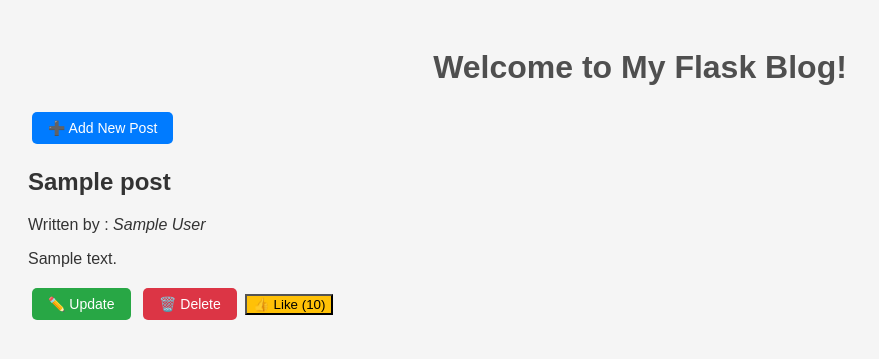
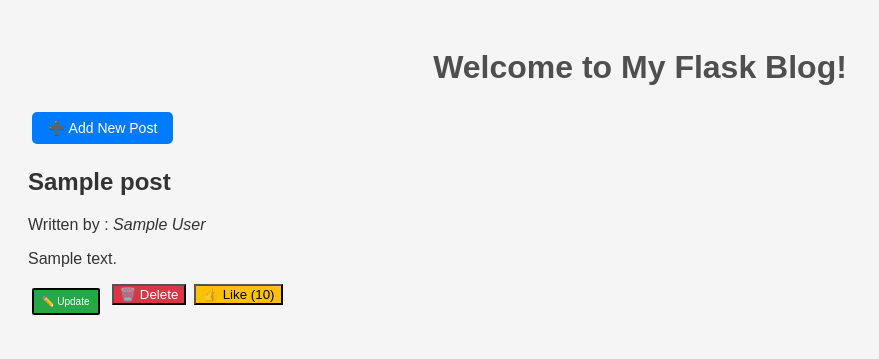
Before and after one commit to saifan340/Masterblog, a Flask app: template templates/index.html in a window 1280 px wide. Shown: the top 359 px of the page, without its empty margins (0-879 px from the left). Run offline with Flask 3, Linux system fonts and the light colour scheme; the template is opened without the code that fills it: most values are stand-ins (such as "Sample title", 1, 10 or a date in 2020).

Commit message:
modified

```diff
--- a/app.py
+++ b/app.py
@@ -1,19 +1,27 @@
 from flask import Flask, render_template, request, redirect, url_for
 import json
 
+app = Flask(__name__)
 
-app = Flask(__name__)
 
 def load_posts():
     """Opens the json file and loads blog posts"""
-    with open("blog_posts.json", "r") as fileobj:
-        blog_posts = json.load(fileobj)
+    try:
+        with open("blog_posts.json", "r") as fileobj:
+            blog_posts = json.load(fileobj)
+    except FileNotFoundError:
+        print("Warning: 'blog_posts.json' not found. Returning empty list.")
+        blog_posts = []
+    except json.JSONDecodeError:
+        print("Error: Could not decode JSON. Returning empty list.")
+        blog_posts = []
     return blog_posts
+
 
 def save_blog_posts(posts):
     """Updates the json file"""
     with open('blog_posts.json', 'w') as fileobj:
-        json.dump(posts, fileobj)
+        json.dump(posts, fileobj, indent=4)
 
 
 def fetch_post_by_id(post_id):
@@ -25,45 +33,50 @@ def fetch_post_by_id(post_id):
     return None
 
 
-
 @app.route('/greeting')
 def hello_world():
     return 'Hello, World!'
 
+
 @app.route('/')
 def index():
+    """Renders the homepage with a list of all blog posts"""
     blog_posts = load_posts()
     return render_template('index.html', posts=blog_posts)
 
+
 @app.route('/add', methods=['GET', 'POST'])
 def add():
+    """Handles adding a new blog post via form submission"""
+    if request.method == 'POST':
+        author = request.form.get('author')
+        title = request.form.get('title')
+        content = request.form.get('content')
 
-    if request.method == 'POST':
-       author=request.form.get('author')
-       title=request.form.get('title')
-       content=request.form.get('content')
+        blog_posts = load_posts()
+        new_id = max(post['id'] for post in blog_posts) + 1 if blog_posts else 1
+        new_post = {
+            'id': new_id,
+            'author': author,
+            'title': title,
+            'content': content,
+        }
+        blog_posts.append(new_post)
+        save_blog_posts(blog_posts)
 
-       blog_posts=load_posts()
-       new_post={
-       'id' : len(blog_posts)+1,
-       'author': author,
-       'title': title,
-       'content': content,
-       }
-       blog_posts.append(new_post)
-       save_blog_posts(blog_posts)
+        return redirect(url_for('index'))
 
-       return redirect(url_for('index'))
 
     return render_template('add.html')
 
-@app.route('/delete/<int:post_id>')
+
+@app.route('/delete/<int:post_id>', methods=['POST'])
 def delete(post_id):
+    """Deletes a blog post securely using POST request."""
+    blog_posts = load_posts()
+    blog_posts = [post for post in blog_posts if post['id'] != post_id]
 
-    blog_posts = load_posts()
-    updated_posts = [post for post in blog_posts if post['id'] != post_id]
-
-    save_blog_posts(updated_posts)
+    save_blog_posts(blog_posts)
     return redirect(url_for('index'))
 
 @app.route('/update/<int:post_id>', methods=['GET', 'POST'])
@@ -111,5 +124,6 @@ def like(post_id):
     save_blog_posts(blog_posts)
     return redirect(url_for('index'))
 
+
 if __name__ == '__main__':
     app.run(host="0.0.0.0", port=4999, debug=True)
--- a/static/style.css
+++ b/static/style.css
@@ -40,19 +40,51 @@ a.button, input[type="submit"] {
     font-size: 14px;
 }
 
-/* Red delete button */
-a.button.delete {
+.button-group {
+    display: flex;
+    gap: 8px;
+    margin-top: 10px;
+}
+
+.button-group form {
+    margin: 0;
+    padding: 0;
+}
+
+
+/* Red delete button for <button> and <input> */
+.button.delete, input[type="submit"].delete {
     background-color: #dc3545;
+    color: white;
+}
+
+/* Optional: hover effect for delete */
+.button.delete:hover, input[type="submit"].delete:hover {
+    background-color: #c82333;
 }
 
 /* Green update button */
-a.button.update {
+.button.update {
     background-color: #28a745;
-}
+    color: white;
+    padding: 6px 8px;
+    font-size: 10px;
+    border: 2px solid black;
+    border-radius: 2px;
+    cursor: pointer;
+}   margin-bottom: 20px;
 
-/* Gray cancel/back button */
-a.button.cancel {
-    background-color: #6c757d;
+
+.button.cancel {
+    background-color: #6c757d;  /* Bootstrap gray */
+    color: white;
+    padding: 10px 16px;
+    font-size: 16px;
+    border: 2px solid black;
+    border-radius: 6px;
+    text-decoration: none;
+    display: inline-block;
+    margin-bottom: 20px;
 }
 
 .button.like {
--- a/templates/index.html
+++ b/templates/index.html
@@ -19,13 +19,33 @@
             <h2>{{ post.title }}</h2>
             <p>Written by : <em>{{ post.author }}</em></p>
             <p>{{ post.content }}</p>
-             <a href="{{ url_for('update', post_id=post.id) }}"class="button update">✏️ Update</a>
-             <a href="{{ url_for('delete', post_id=post.id) }}" class="button delete" onclick="return confirm('Delete this post?');">🗑️ Delete</a>
-             <form action="{{ url_for('like', post_id=post.id) }}" method="POST" style="display:inline;">
-                  <button type="submit" class="button like">👍 Like ({{ post.likes }})</button>
+           <!-- <a href="{{ url_for('update', post_id=post['id'] )}}" class="button update">Update</a>
+            <form action="{{ url_for('delete', post_id=post['id'] )}}"  method="POST" style="margin-top: 10px;">
+                <button type="submit" class="button delete">Delete</button>
+            </form>
+            <form action="{{ url_for('like', post_id=post['id']) }}" method="POST" style="display:inline;">
+                <button type="submit" class="button like">👍 Like ({{ post.likes }})</button>
+            </form>-->
+        </div>
+        <div class="button-group">
+             <a href="{{ url_for('update', post_id=post['id']) }}" class="button update">✏️ Update</a>
+
+            <!--<form action="{{ url_for('update', post_id=post['id']) }}" method="POST"> update </form>-->
+           <!-- <form action="{{ url_for('update', post_id=post.id) }}" method="POST" ;">
+               <button type="submit" class="button update">✏️ Update</button>
+            </form>-->
+
+
+
+             <form action="{{ url_for('delete', post_id=post['id']) }}" method="POST" style="display:inline;">
+               <button type="submit" class="button delete">🗑️ Delete</button>
              </form>
 
+            <form action="{{ url_for('like', post_id=post['id']) }}" method="POST" style="display:inline;">
+              <button type="submit" class="button like">👍 Like ({{ post['likes'] | default(0) }})</button>
+            </form>
         </div>
+
         {% else %}
             <p>No blog posts found.</p>
     {% endfor %}
```
Also changed, not shown: blog_posts.json (+14 -1 lines), templates/update.html (+5 -4 lines).
